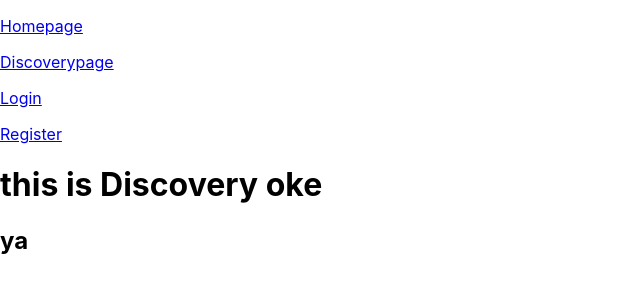
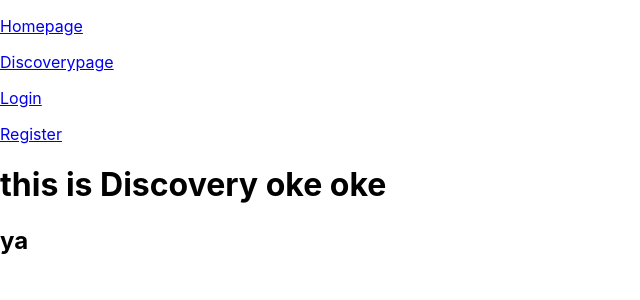
Before and after one commit to mulia007/react-project-lauch, a React (Create React App) app: page /discover in a window 1280 px wide. Shown: the top 300 px of the page, without its empty margins (0-640 px from the left). Built offline with nearby package versions, Linux system fonts and the light colour scheme.

Commit message:
Update Discoverypage.js

```diff
--- a/src/pages/Discoverypage.js
+++ b/src/pages/Discoverypage.js
@@ -5,7 +5,7 @@ const Discoverypage = () => {
   return (
     <div>
       <Navbar />
-      <h1>this is Discovery oke </h1>
+      <h1>this is Discovery oke oke </h1>
       <h2>ya</h2>
     </div>
   );
```
